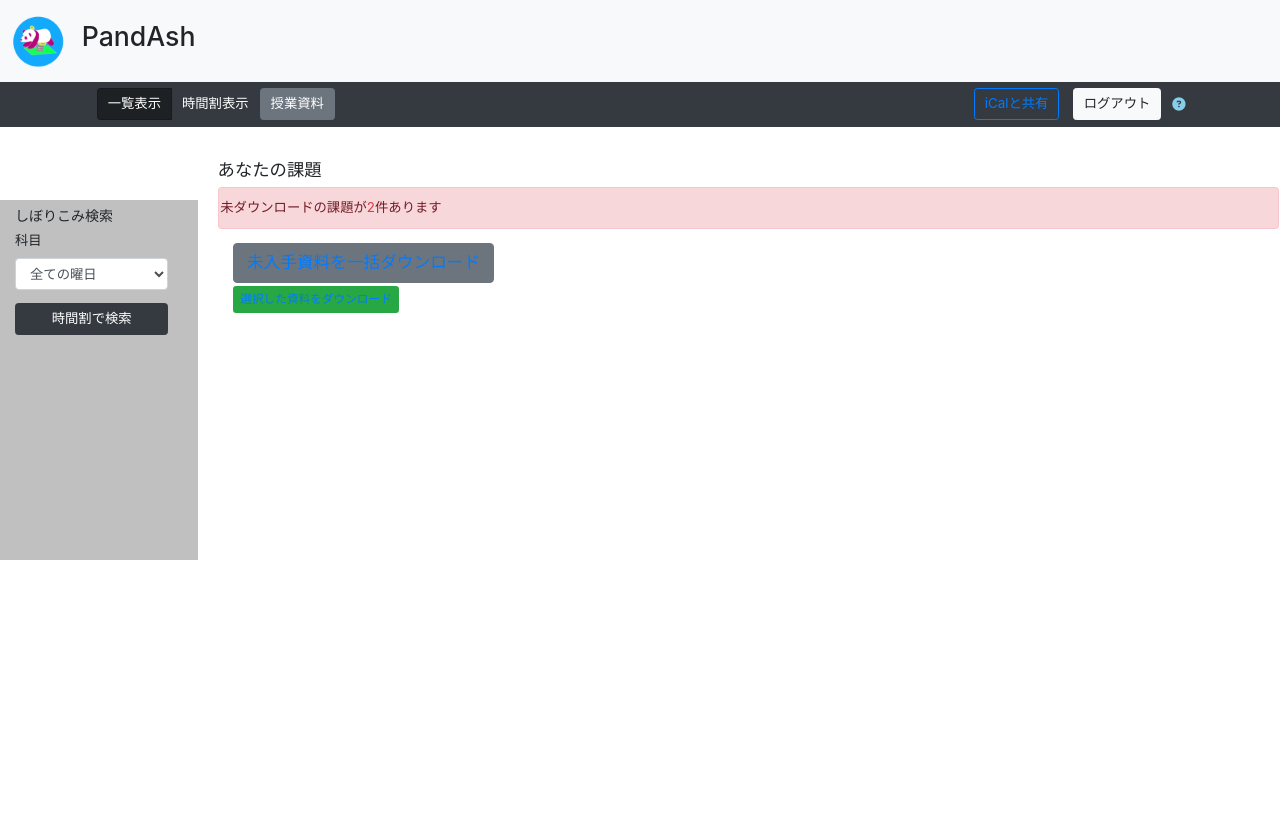
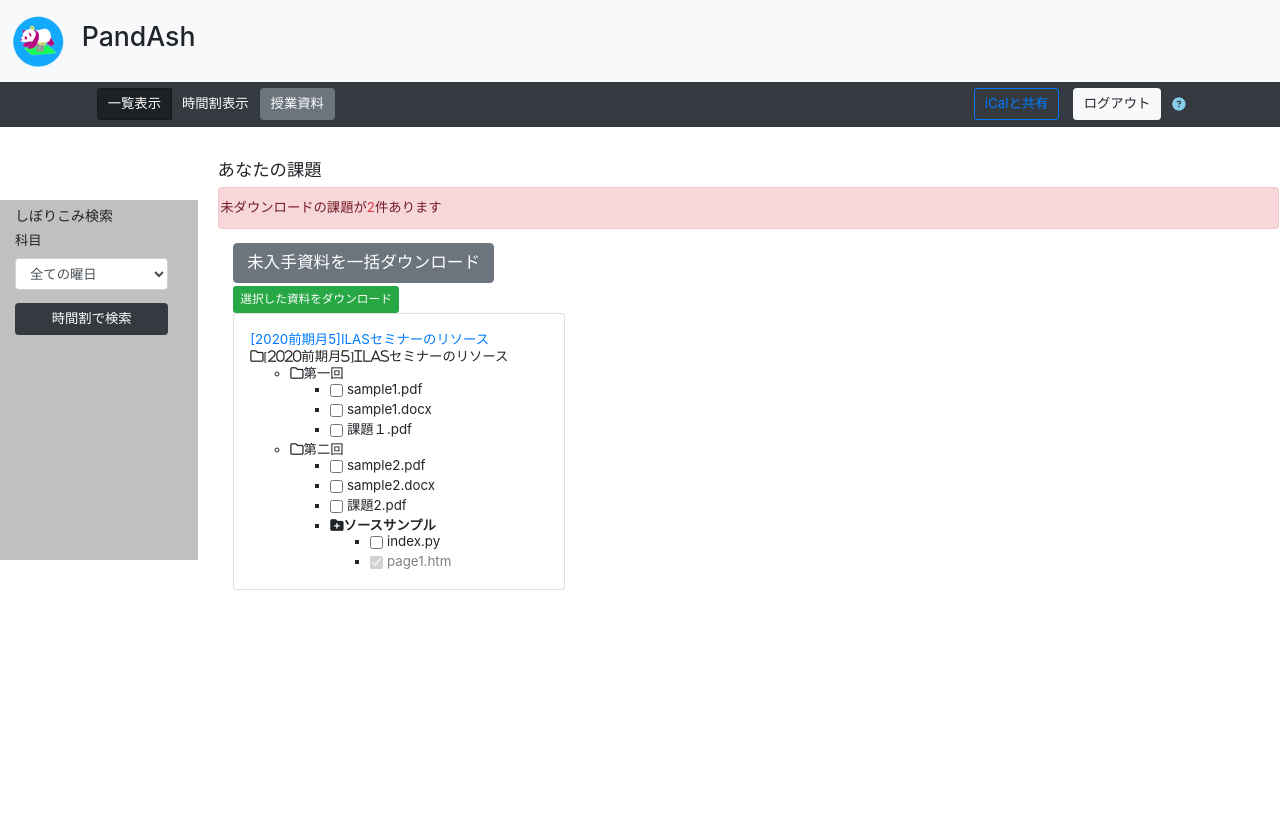
Before and after one commit to kyoto-u/pandash, a Flask app: page /resourcelist in a window 1280 px wide. Shown: the top 840 px of the page. Run offline with Flask 2, Linux system fonts and the light colour scheme; data that the repository does not hold is empty; some libraries are stand-ins or nearby versions.

Commit message:
授業資料選択ページの改良

```diff
--- a/app/templates/resources_sample.htm
+++ b/app/templates/resources_sample.htm
@@ -37,12 +37,12 @@
 
     <div class="col-4">
       <button class="btn btn-secondary btn-lg">
-        <a href="#" onclick="return all_click();">
+        <a style="color: white;" href="#" onclick="return all_click();">
           未入手資料を一括ダウンロード
         </a>
       </button>
       <button class="btn btn-success btn-sm mt-1">
-        <a href="#" onclick="return checkedlist_click();">
+        <a style="color: white;" href="#" onclick="return checkedlist_click();">
           選択した資料をダウンロード
         </a>
       </button>
@@ -54,6 +54,80 @@
       <!-- <span><i class="far fa-folder">[2020前期月5]ILASセミナーのリソース</i></span> -->
       <ul class="list-group list-group-horizontal">
         {{ html | safe}}
+        <!--サンプルコード-->
+        <div class="card-columns">
+          <div class="card">
+            <div class="card-body">
+              <a href="#">[2020前期月5]ILASセミナーのリソース</a>
+              <span><i class="far fa-folder">[2020前期月5]ILASセミナーのリソース</i></span>
+              <ul>
+                <li><i class="far fa-folder">第一回</i>
+                  <ul>
+                    <li>
+                      <div class="form-check">
+                        <input class="form-check-input" type="checkbox" id="check1a" />
+                        <label class="form-check-label" for="check1a">sample1.pdf</label>
+                      </div>
+                    </li>
+                    <li>
+                      <div class="form-check">
+                        <input class="form-check-input" type="checkbox" id="check1b" />
+                        <label class="form-check-label" for="check1b">sample1.docx</label>
+                      </div>
+                    </li>
+                    <li>
+                      <div class="form-check">
+                        <input class="form-check-input" type="checkbox" id="check1c" />
+                        <label class="form-check-label" for="check1c">課題１.pdf</label>
+                      </div>
+                    </li>
+                  </ul>
+                </li>
+                <li><i class="far fa-folder">第二回</i>
+                  <ul>
+                    <li>
+                      <div class="form-check">
+                        <input class="form-check-input" type="checkbox" id="check1d" />
+                        <label class="form-check-label" for="check1d">sample2.pdf</label>
+                      </div>
+                    </li>
+                    <li>
+                      <div class="form-check">
+                        <input class="form-check-input" type="checkbox" id="check1e" />
+                        <label class="form-check-label" for="check1e">sample2.docx</label>
+                      </div>
+                    </li>
+                    <li>
+                      <div class="form-check">
+                        <input class="form-check-input" type="checkbox" id="check1f" />
+                        <label class="form-check-label" for="check1f">課題2.pdf</label>
+                      </div>
+                    </li>
+                    <li><i class="fas fa-folder-plus">ソースサンプル</i>
+                      <ul>
+                        <li>
+                          <div class="form-check">
+                            <input class="form-check-input" type="checkbox" id="check1g" />
+                            <label class="form-check-label" for="check1g">index.py</label>
+                          </div>
+                        </li>
+                        <li>
+                          <div class="d-inline-flex">
+                            <div class="form-check">
+                              <input class="form-check-input" type="checkbox" id="check1h" checked disabled />
+                              <label class="form-check-label" for="check1h"><a href="#" data-container='body'
+                                  data-toggle="tooltip" title="このファイルを再ダウンロードする">page1.htm</a></label>
+                            </div>
+                          </div>
+                        </li>
+                      </ul>
+                    </li>
+                  </ul>
+                </li>
+              </ul>
+            </div>
+          </div>
+        </div>
       </ul>
     </div>
   </div>
--- a/app/templates/tutrial_resdownload.htm
+++ b/app/templates/tutrial_resdownload.htm
@@ -9,7 +9,7 @@
         　PandA上にアップロードされた授業資料をダウンロードすることができます。
     </p>
     <p>
-        　メニューバーの「授業資料」ボタンを押してください。科目一覧が表示されるので、資料をダウンロードしたい科目を選択してください。
+        　メニューバーの「授業資料」ボタンを押してください。科目一覧が表示されるので、資料をダウンロードしたい科目を選択してください。ページ左部のボックスからしぼりこみ検索することも可能です
     </p>
     <p>
         　授業資料が一覧で表示されます。各授業資料の左横にチェックボックスがあるので、ダウンロードしたい資料をチェックしてください。
```
